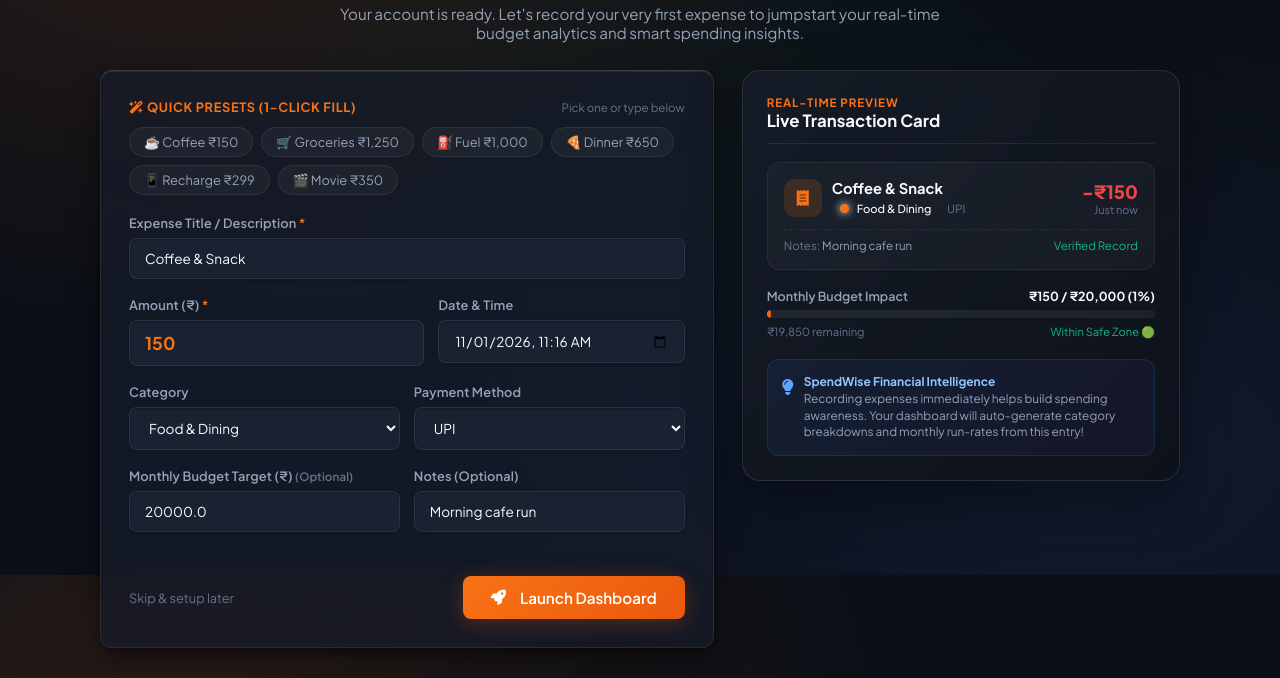
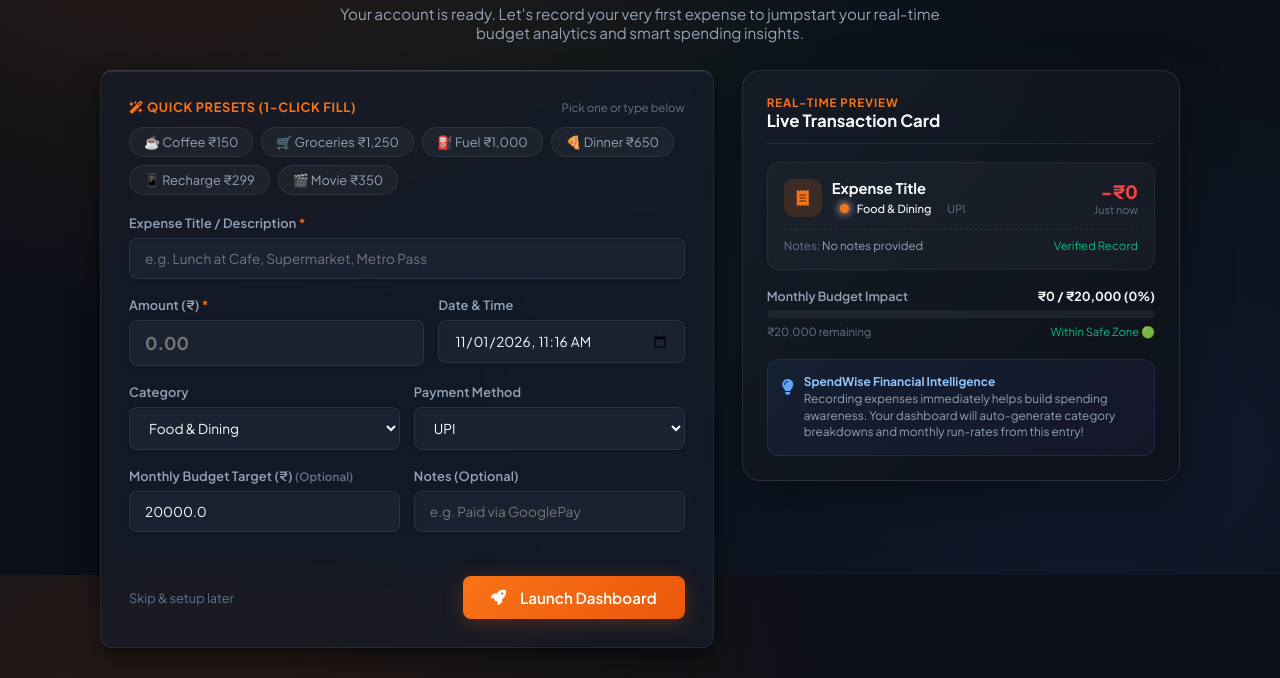
Before and after one commit to KrishnaTerminalOpen/expenditure-tracker-, a Flask app: page /onboarding in a window 1280 px wide. Shown: the part 225-903 px from the top of the page. Run offline with Flask 3, Linux system fonts and the light colour scheme; a user stored in the database is signed in; data comes from the database, SQL or seed files in the repository; both versions use the stored data as it was after the commit.

Commit message:
Keep demo data strictly on demo account: remove forced onboarding and prefilled dummy data for real users

```diff
--- a/app.py
+++ b/app.py
@@ -67,22 +67,17 @@ def login():
         password = request.form.get('password', '').strip()
         conn = get_db()
         user = conn.execute("SELECT * FROM users WHERE email = ?", (email,)).fetchone()
-        conn.close()
 
         if user and check_pw(password, user['password_hash']):
             session['user_id'] = user['id']
             session['user_name'] = user['name']
             session['user_email'] = user['email']
-
-            # Check if user has recorded any transactions
-            txn_count = conn.execute("SELECT COUNT(*) FROM expenses WHERE user_id = ?", (user['id'],)).fetchone()[0]
-            if txn_count == 0:
-                flash(f"Welcome, {user['name']}! Let's record your first expense to activate your dashboard.", "info")
-                return redirect(url_for('first_transaction'))
+            conn.close()
 
             flash("Welcome back!", "success")
             return redirect(url_for('dashboard'))
         else:
+            conn.close()
             flash("Invalid email or password. Please try again.", "danger")
             return render_template('auth.html', active_tab='login', email=email)
 
@@ -162,7 +157,7 @@ def register():
         session['user_name'] = name
         session['user_email'] = email
         flash(f"Account created successfully! Welcome, {name}.", "success")
-        return redirect(url_for('first_transaction'))
+        return redirect(url_for('dashboard'))
 
     return render_template('auth.html', active_tab='register')
 
@@ -274,12 +269,6 @@ def dashboard():
 
     # Check total transaction count
     txn_count = conn.execute("SELECT COUNT(*) FROM expenses WHERE user_id = ?", (uid,)).fetchone()[0]
-    if txn_count == 0 and not request.args.get('skip_onboarding') and not session.get('skip_onboarding'):
-        conn.close()
-        return redirect(url_for('first_transaction'))
-
-    if request.args.get('skip_onboarding'):
-        session['skip_onboarding'] = True
 
     # Total expenses (All time)
     total_expenses = conn.execute("SELECT COALESCE(SUM(amount), 0) FROM expenses WHERE user_id = ?", (uid,)).fetchone()[0]
--- a/templates/onboarding.html
+++ b/templates/onboarding.html
@@ -101,13 +101,13 @@
                 <form action="{{ url_for('first_transaction') }}" method="POST" id="firstTxnForm" onsubmit="return handleFormSubmit(event)">
                     <div class="form-group">
                         <label>Expense Title / Description <span style="color: var(--accent-orange);">*</span></label>
-                        <input type="text" name="title" id="inpTitle" required class="form-input" placeholder="e.g. Lunch at Cafe, Supermarket, Metro Pass" value="Coffee & Snack" oninput="updateLivePreview()">
+                        <input type="text" name="title" id="inpTitle" required class="form-input" placeholder="e.g. Lunch at Cafe, Supermarket, Metro Pass" value="" oninput="updateLivePreview()">
                     </div>
 
                     <div style="display: grid; grid-template-columns: 1.2fr 1fr; gap: 14px;">
                         <div class="form-group">
                             <label>Amount ({{ user.currency if user and user.currency else '₹' }}) <span style="color: var(--accent-orange);">*</span></label>
-                            <input type="number" step="0.01" name="amount" id="inpAmount" required class="form-input" placeholder="150.00" value="150" oninput="updateLivePreview()" style="font-weight: 700; font-size: 1.1rem; color: var(--accent-orange);">
+                            <input type="number" step="0.01" min="0.01" name="amount" id="inpAmount" required class="form-input" placeholder="0.00" value="" oninput="updateLivePreview()" style="font-weight: 700; font-size: 1.1rem; color: var(--accent-orange);">
                         </div>
                         <div class="form-group">
                             <label>Date & Time</label>
@@ -141,7 +141,7 @@
                         </div>
                         <div class="form-group">
                             <label>Notes (Optional)</label>
-                            <input type="text" name="notes" id="inpNotes" class="form-input" placeholder="e.g. Paid via GooglePay" value="Morning cafe run" oninput="updateLivePreview()">
+                            <input type="text" name="notes" id="inpNotes" class="form-input" placeholder="e.g. Paid via GooglePay" value="" oninput="updateLivePreview()">
                         </div>
                     </div>
 
```
Also changed, not shown: spendwise.db.
